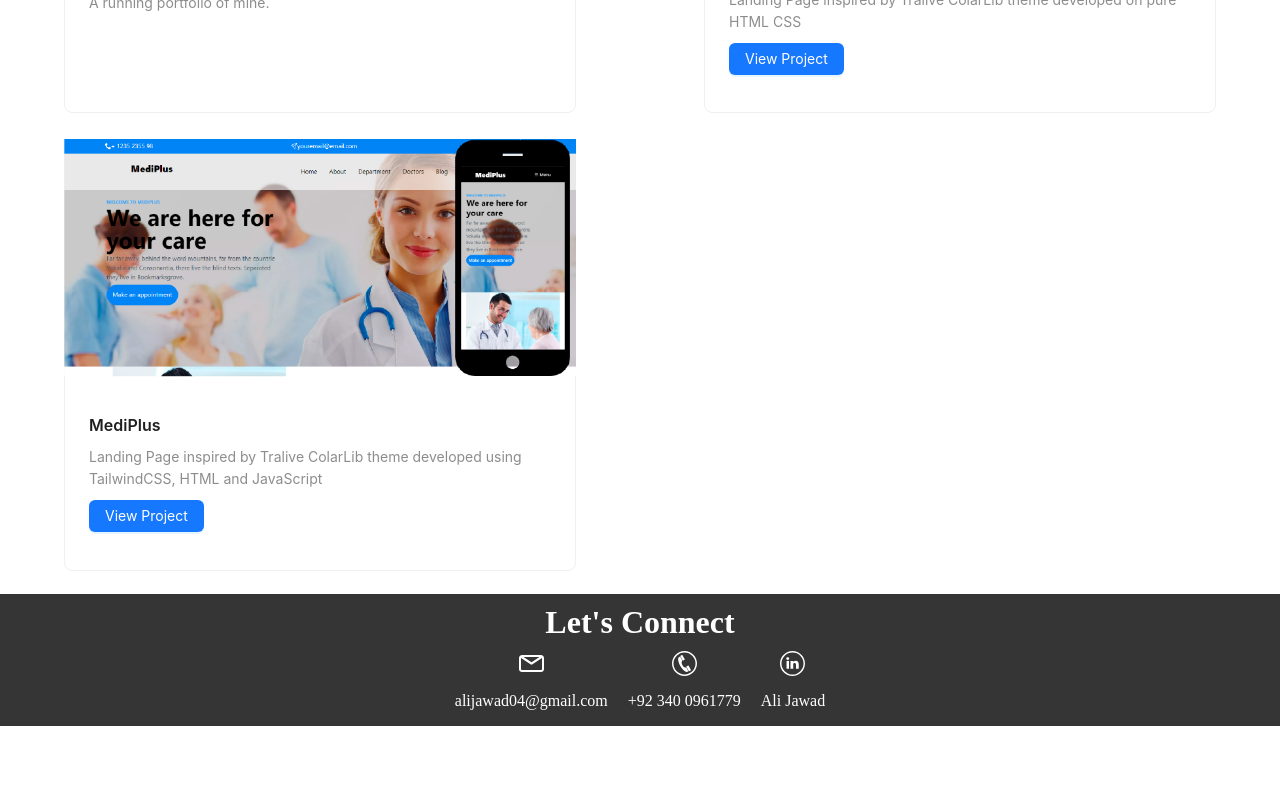
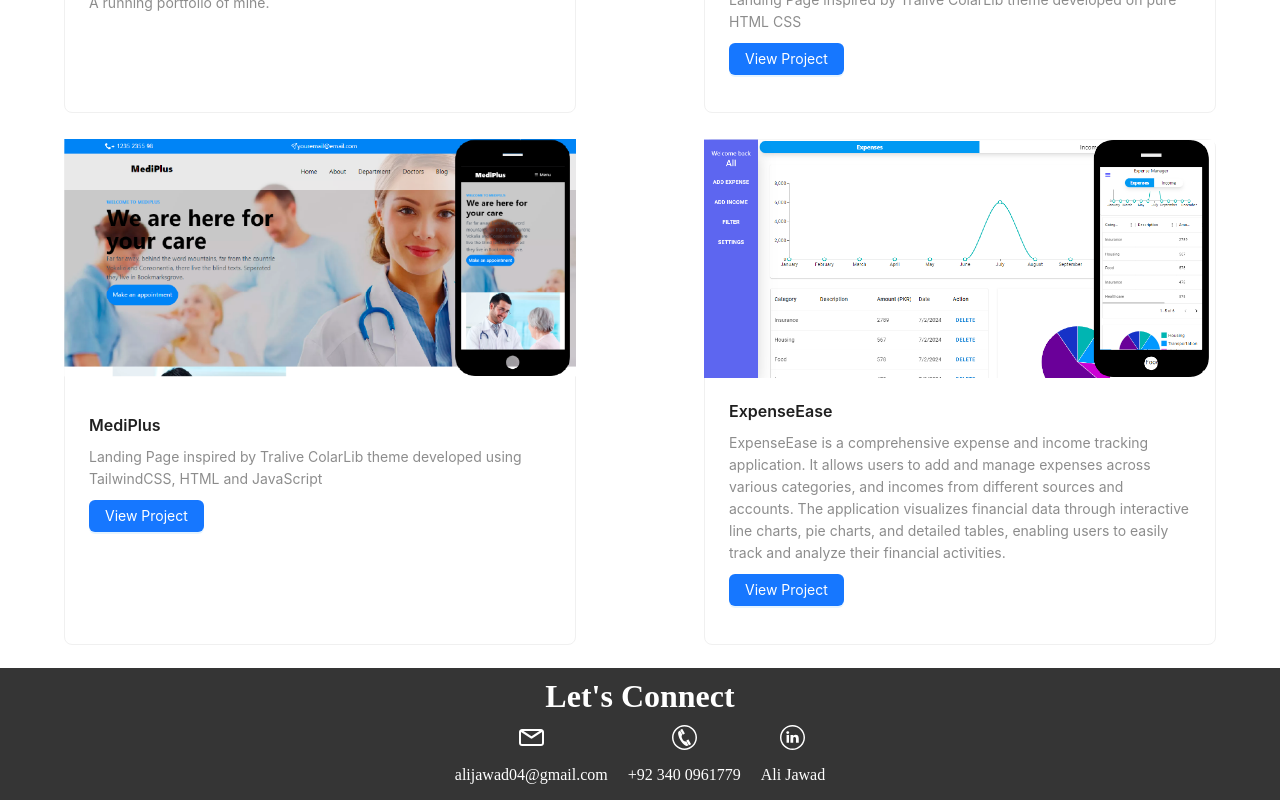
Before and after one commit to Syed-Ali-Jawad/Portfolio, a React (Vite) app: page / in a window 1280 px wide. Shown: the part 1637-2437 px from the top of the page. Before the commit the page ends 2363 px from the top, so only its background shows below. Built offline with nearby package versions, Linux system fonts and the light colour scheme.

Commit message:
adding expenseease project

```diff
--- a/src/Sections/MyProjects.jsx
+++ b/src/Sections/MyProjects.jsx
@@ -4,6 +4,7 @@ import AddProject from "../Components/AddProject";
 import todoProject from "../assets/TodoListProject.png";
 import traliveProject from "../assets/Tralive project.png";
 import mediPlusProject from "../assets/MediPlus.png";
+import expenseEaseProject from "../assets/ExpenseEase.png";
 
 export default function MyProjects() {
   return (
@@ -38,7 +39,12 @@ export default function MyProjects() {
           description="Landing Page inspired by Tralive ColarLib theme developed using TailwindCSS, HTML and JavaScript"
           projectURL="https://syed-ali-jawad.github.io/MediPlus/"
         />
-        <div style={{ width: "50%" }}></div>
+        <AddProject
+          image={expenseEaseProject}
+          title="ExpenseEase"
+          description="ExpenseEase is a comprehensive expense and income tracking application. It allows users to add and manage expenses across various categories, and incomes from different sources and accounts. The application visualizes financial data through interactive line charts, pie charts, and detailed tables, enabling users to easily track and analyze their financial activities."
+          projectURL="https://syed-ali-jawad.github.io/ExpenseEase/"
+        />
       </div>
     </div>
   );
```
Also changed, not shown: src/assets/ExpenseEase.png (added).
